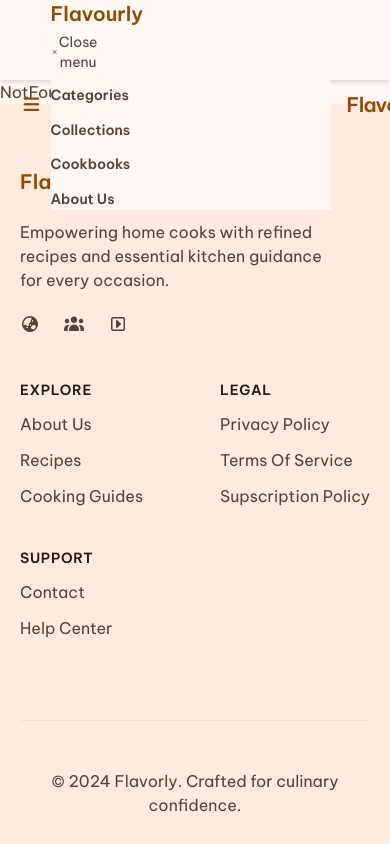
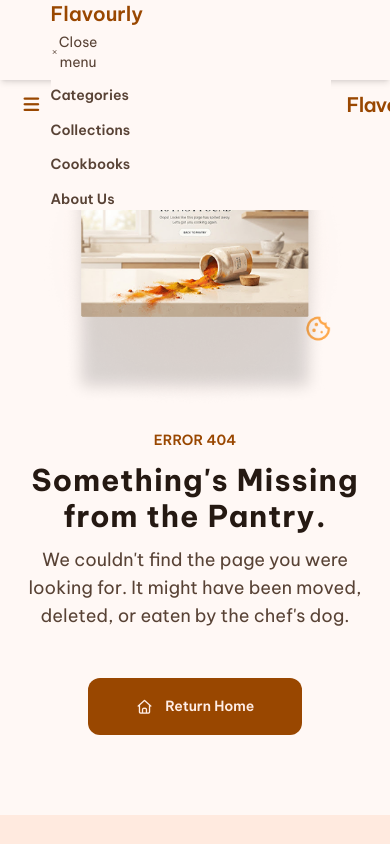
Before and after one commit to AnsamRihan/Flavorly, a React (Vite) app: page /notFound in a window 390 px wide. Shown: the top 844 px of the page. Built offline with nearby package versions, Linux system fonts and the light colour scheme.

Commit message:
create 404 page

```diff
--- a/src/index.css
+++ b/src/index.css
@@ -100,17 +100,17 @@
 }
 
 @utility btn-primary{
-    @apply py-12 px-4.5 text-[14px] font-semibold bg-primary text-center rounded-xl
+    @apply px-12 py-4.5 text-[14px] font-semibold text-on-primary bg-primary text-center rounded-xl
     capitalize w-fit hover:bg-secondary transition-colors ease-in-out duration-300;
 }
 
 @utility btn-secondary{
-    @apply py-12 px-4.5 text-[14px] font-semibold bg-secondary text-center rounded-xl
+    @apply px-12 py-4.5 text-[14px] font-semibold text-on-primary bg-secondary text-center rounded-xl
     capitalize w-fit hover:bg-primary transition-colors ease-in-out duration-300;
 }
 
-@utility btn-secondary{
-    @apply py-12 px-4.5 text-[14px] font-semibold bg-transparent text-center rounded-xl border border-primary
+@utility btn-transparent{
+    @apply px-12 py-4.5 text-[14px] font-semibold bg-transparent text-center rounded-xl border border-primary
     capitalize w-fit hover:bg-primary/10 transition-colors ease-in-out duration-300;
 }
 
--- a/src/pages/NotFound.jsx
+++ b/src/pages/NotFound.jsx
@@ -1,7 +1,32 @@
 import React from 'react'
+import notFoundImage from './../assets/notFoundImage.png'
+import { Link } from 'react-router-dom'
 
 export default function NotFound() {
   return (
-    <div>NotFound</div>
+    <section className='pb-20'>
+      <div className="container center">
+        <div className='stack gap-0 center w-full sm:max-w-2xl'>
+          <img src={notFoundImage} alt="404 Not Found" className='aspect-square w-full max-w-100 object-contain'/>
+
+          <div className='stack gap-3 text-center justify-center'>
+            <p className='uppercase text-primary text-sm font-semibold'>
+              ERROR 404
+            </p>
+            <h1 className='text-3xl xs:text-4xl sm:text-5xl md:text-[56px] font-bold text-heading-foreground tracking-[1.12px] text-wrap'>
+              Something's Missing from the Pantry.
+            </h1>
+            <p className='text-primary-foreground text-lg max-w-lg mx-auto'>
+              We couldn't find the page you were looking for. It might have been moved, deleted, or eaten by the chef's dog.
+            </p>
+          </div>
+
+          <Link to='/' className='mt-12 btn-primary center gap-3'>
+            <i className="fa-regular fa-house"></i>
+            Return Home
+          </Link>
+        </div>
+      </div>
+    </section>
   )
 }
```
Also changed, not shown: src/assets/notFoundImage.png (added).
